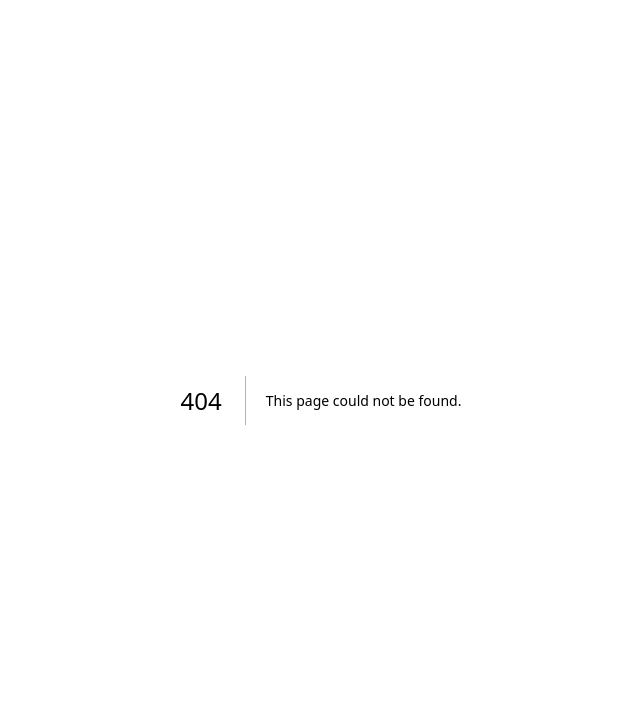
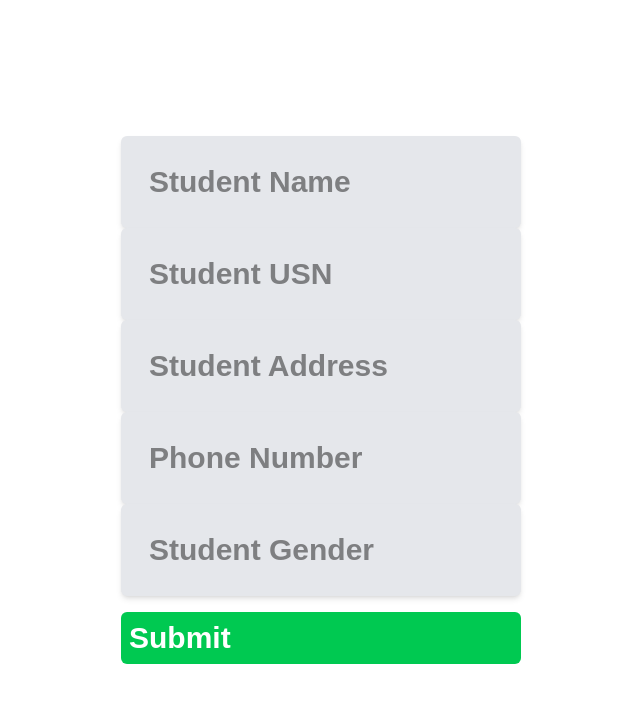
Before and after one commit to AmanShetty24/Student_Project_Repo, a Next.js app: page /students/create in a window 1280 px wide. Before the commit this address had no page. Shown: the top 702 px of the page, without its empty margins (319-959 px from the left). Built offline with nearby package versions, Linux system fonts and the light colour scheme; no server answers.

Commit message:
SupaBase Project Commit

```diff
--- /dev/null
+++ b/app/components/inputField.js
@@ -0,0 +1,13 @@
+import React from "react";
+
+export default function InputField({value,onChange,type,placeholder}){
+    return(
+        <div className="bg-gray-200 p-4 rounded-md shadow-md w-[400px]">
+        <input type={type}
+        className="w-full p-3"
+        value={value}
+        onChange={onChange} placeholder={placeholder}
+        />
+        </div>
+    )
+}
--- /dev/null
+++ b/app/lib/supabase.js
@@ -0,0 +1,6 @@
+
+import { createClient } from "@supabase/supabase-js";
+const supabaseUrl=process.env.NEXT_PUBLIC_SUPABASE_URL;
+const supabaseAnonKey=process.env.NEXT_PUBLIC_SUPABASE_ANON_KEY;
+
+export const supabase=createClient(supabaseUrl,supabaseAnonKey);
--- a/app/page.js
+++ b/app/page.js
@@ -1,103 +1,42 @@
-import Image from "next/image";
+"use client";
+import { useEffect, useState } from "react";
+import { supabase } from "./lib/supabase";
 
 export default function Home() {
+  const [studentList, setStudentList] = useState([]);
+
+  useEffect(() => {
+    loadStudentList();
+  }, []);
+
+  async function loadStudentList() {
+    try {
+      const { data, error } = await supabase.from("Student").select();
+
+      if (error) {
+        console.error("Supabase Error:", error);
+        alert("Error fetching student list. Check console for details.");
+        return;
+      }
+
+      if (data) {
+        setStudentList(data);
+      }
+    } catch (err) {
+      console.error("Unexpected Error:", err);
+      alert("Something went wrong.");
+    }
+  }
+
   return (
-    <div className="grid grid-rows-[20px_1fr_20px] items-center justify-items-center min-h-screen p-8 pb-20 gap-16 sm:p-20 font-[family-name:var(--font-geist-sans)]">
-      <main className="flex flex-col gap-[32px] row-start-2 items-center sm:items-start">
-        <Image
-          className="dark:invert"
-          src="/next.svg"
-          alt="Next.js logo"
-          width={180}
-          height={38}
-          priority
-        />
-        <ol className="list-inside list-decimal text-sm/6 text-center sm:text-left font-[family-name:var(--font-geist-mono)]">
-          <li className="mb-2 tracking-[-.01em]">
-            Get started by editing{" "}
-            <code className="bg-black/[.05] dark:bg-white/[.06] px-1 py-0.5 rounded font-[family-name:var(--font-geist-mono)] font-semibold">
-              app/page.js
-            </code>
-            .
-          </li>
-          <li className="tracking-[-.01em]">
-            Save and see your changes instantly.
-          </li>
-        </ol>
-
-        <div className="flex gap-4 items-center flex-col sm:flex-row">
-          <a
-            className="rounded-full border border-solid border-transparent transition-colors flex items-center justify-center bg-foreground text-background gap-2 hover:bg-[#383838] dark:hover:bg-[#ccc] font-medium text-sm sm:text-base h-10 sm:h-12 px-4 sm:px-5 sm:w-auto"
-            href="https://vercel.com/new?utm_source=create-next-app&utm_medium=appdir-template-tw&utm_campaign=create-next-app"
-            target="_blank"
-            rel="noopener noreferrer"
-          >
-            <Image
-              className="dark:invert"
-              src="/vercel.svg"
-              alt="Vercel logomark"
-              width={20}
-              height={20}
-            />
-            Deploy now
-          </a>
-          <a
-            className="rounded-full border border-solid border-black/[.08] dark:border-white/[.145] transition-colors flex items-center justify-center hover:bg-[#f2f2f2] dark:hover:bg-[#1a1a1a] hover:border-transparent font-medium text-sm sm:text-base h-10 sm:h-12 px-4 sm:px-5 w-full sm:w-auto md:w-[158px]"
-            href="https://nextjs.org/docs?utm_source=create-next-app&utm_medium=appdir-template-tw&utm_campaign=create-next-app"
-            target="_blank"
-            rel="noopener noreferrer"
-          >
-            Read our docs
-          </a>
-        </div>
-      </main>
-      <footer className="row-start-3 flex gap-[24px] flex-wrap items-center justify-center">
-        <a
-          className="flex items-center gap-2 hover:underline hover:underline-offset-4"
-          href="https://nextjs.org/learn?utm_source=create-next-app&utm_medium=appdir-template-tw&utm_campaign=create-next-app"
-          target="_blank"
-          rel="noopener noreferrer"
-        >
-          <Image
-            aria-hidden
-            src="/file.svg"
-            alt="File icon"
-            width={16}
-            height={16}
-          />
-          Learn
-        </a>
-        <a
-          className="flex items-center gap-2 hover:underline hover:underline-offset-4"
-          href="https://vercel.com/templates?framework=next.js&utm_source=create-next-app&utm_medium=appdir-template-tw&utm_campaign=create-next-app"
-          target="_blank"
-          rel="noopener noreferrer"
-        >
-          <Image
-            aria-hidden
-            src="/window.svg"
-            alt="Window icon"
-            width={16}
-            height={16}
-          />
-          Examples
-        </a>
-        <a
-          className="flex items-center gap-2 hover:underline hover:underline-offset-4"
-          href="https://nextjs.org?utm_source=create-next-app&utm_medium=appdir-template-tw&utm_campaign=create-next-app"
-          target="_blank"
-          rel="noopener noreferrer"
-        >
-          <Image
-            aria-hidden
-            src="/globe.svg"
-            alt="Globe icon"
-            width={16}
-            height={16}
-          />
-          Go to nextjs.org →
-        </a>
-      </footer>
+    <div>
+      {studentList.length > 0 ? (
+        studentList.map((data, index) => (
+          <div key={index}>{data.Name}</div>
+        ))
+      ) : (
+        <p>No students found.</p>
+      )}
     </div>
   );
 }
--- /dev/null
+++ b/app/students/create/page.js
@@ -0,0 +1,82 @@
+"use client";
+import InputField from "@/app/components/inputField";
+import { supabase } from "@/app/lib/supabase";
+import { useState } from "react";
+
+export default function CreateStudent() {
+  const [name, setName] = useState("");
+  const [usn, setUSN] = useState("");
+  const [address, setAddress] = useState("");
+  const [phone, setPhone] = useState("");
+  const [gender, setGender] = useState("");
+
+  async function handleSubmit() {
+    if (!name || !usn || !address || !phone || !gender) {
+      alert("All fields are mandatory.");
+      return;
+    }
+
+    try {
+      const { data, error } = await supabase.from("Student").insert([
+        {
+          Name: name, // Ensure column names match the database
+          Usn: usn,
+          Address: address,
+          Phone: phone,
+          Gender: gender,
+        },
+      ]);
+
+      if (error) {
+        console.error("Supabase Error:", error);
+        alert("Failed to add student. See console for details.");
+      } else {
+        alert("Student added successfully!");
+        console.log("Inserted data:", data);
+      }
+    } catch (e) {
+      console.error("Unexpected Error:", e);
+      alert("Something went wrong. Check console for details.");
+    }
+  }
+
+  return (
+    <div className="min-h-screen flex justify-center items-center">
+      <div className="text-3xl font-bold">
+        <InputField
+          type="text"
+          value={name}
+          placeholder="Student Name"
+          onChange={(e) => setName(e.target.value)}
+        />
+        <InputField
+          type="text"
+          value={usn}
+          placeholder="Student USN"
+          onChange={(e) => setUSN(e.target.value)}
+        />
+        <InputField
+          type="text"
+          value={address}
+          placeholder="Student Address"
+          onChange={(e) => setAddress(e.target.value)}
+        />
+        <InputField
+          type="text" // Changed from number to text
+          value={phone}
+          placeholder="Phone Number"
+          onChange={(e) => setPhone(e.target.value)}
+        />
+        <InputField
+          type="text"
+          value={gender}
+          placeholder="Student Gender"
+          onChange={(e) => setGender(e.target.value)}
+        />
+        <div className="flex flex-row bg-green-500 text-white p-2 rounded-md mt-4">
+          <button onClick={handleSubmit}>Submit</button>
+        </div>
+      </div>
+    </div>
+  );
+}
--- a/package.json
+++ b/package.json
@@ -9,9 +9,11 @@
     "lint": "next lint"
   },
   "dependencies": {
+    "@supabase/supabase-js": "^2.49.4",
+    "lucide-react": "^0.487.0",
+    "next": "15.2.4",
     "react": "^19.0.0",
-    "react-dom": "^19.0.0",
-    "next": "15.2.4"
+    "react-dom": "^19.0.0"
   },
   "devDependencies": {
     "@tailwindcss/postcss": "^4",
```
Also changed, not shown: app/Update/page.js (added), 1 other file (tests, documents, lock files or other folders).
